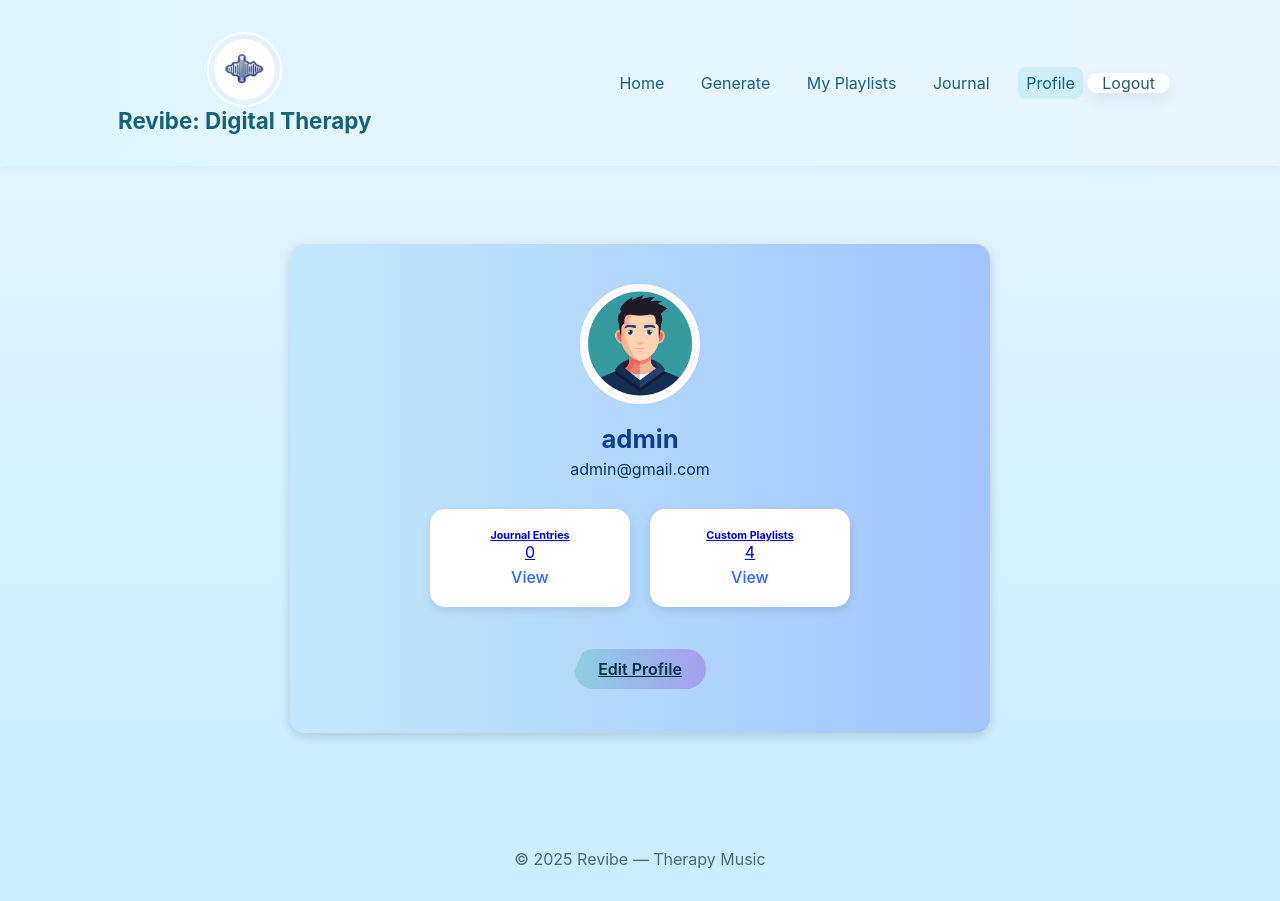
After one commit to avantikakamble26105-gif/revibe_project, a Django app: page /profile/ in a window 1280 px wide. The commit adds this page. Run offline with Django 5.2, Linux system fonts and the light colour scheme; a user stored in the database is signed in; data comes from the database, SQL or seed files in the repository; both versions use the stored data as it was after the commit.

Commit message:
Added new files and updates

```diff
--- a/revibe_project_media/revibe_app/forms.py
+++ b/revibe_project_media/revibe_app/forms.py
@@ -2,6 +2,7 @@ from django import forms
 from django.contrib.auth.forms import UserCreationForm
 from django.contrib.auth.models import User
 from .models import ContactMessage
+from .models import Journal
 class SignUpForm(UserCreationForm):
     email = forms.EmailField(required=True)
     class Meta:
@@ -17,3 +18,7 @@ class GeneratePlaylistForm(forms.Form):
     duration = forms.IntegerField(min_value=1, max_value=360, initial=30)
     save = forms.BooleanField(required=False)
     title = forms.CharField(required=False)
+class JournalForm(forms.ModelForm):
+    class Meta:
+        model = Journal
+        fields = ['title', 'content', 'quote', 'listened_to']  # 🆕 Added fields
--- a/revibe_project_media/revibe_app/models.py
+++ b/revibe_project_media/revibe_app/models.py
@@ -32,3 +32,14 @@ class ContactMessage(models.Model):
     created_at = models.DateTimeField(auto_now_add=True)
     def __str__(self):
         return f"Contact from {self.name} <{self.email}>"
+
+class Journal(models.Model):
+    user = models.ForeignKey(User, on_delete=models.CASCADE, related_name='journals')
+    title = models.CharField(max_length=200)
+    content = models.TextField()
+    quote = models.CharField(max_length=255, blank=True, null=True)        # 🆕 Added line
+    listened_to = models.CharField(max_length=255, blank=True, null=True)  # 🆕 Added line
+    created_at = models.DateTimeField(auto_now_add=True)
+
+    def __str__(self):
+        return f"{self.title} by {self.user.username}"
--- a/revibe_project_media/revibe_app/static/revibe_app/css/style.css
+++ b/revibe_project_media/revibe_app/static/revibe_app/css/style.css
@@ -475,3 +475,155 @@ audio {
 .logout-form button:hover {
   text-decoration: underline;
 }
+
+/* Blue gradient background for profile area */
+.profile-container {
+  text-align: center;
+  padding: 40px 20px;
+  background: linear-gradient(to right, #c2e9fb, #a1c4fd);
+  border-radius: 15px;
+  max-width: 700px;
+  margin: 40px auto;
+  box-shadow: 0 4px 12px rgba(0, 0, 0, 0.15);
+}
+/* Profile image */
+.profile-img {
+  width: 120px;
+  height: 120px;
+  border-radius: 50%;
+  object-fit: cover;
+  margin-bottom: 15px;
+  border: 4px solid white;
+}
+
+/* Username and Email */
+.username {
+  font-weight: 700;
+  font-size: 1.6rem;
+  margin-bottom: 5px;
+  color: #0b3d91;
+}
+
+.email {
+  color: #003366;
+  font-size: 1rem;
+  margin-bottom: 30px;
+}
+
+/* Stats section layout */
+.stats-container {
+  display: flex;
+  justify-content: center;
+  align-items: stretch;
+  gap: 25px;
+  flex-wrap: wrap;
+  margin-bottom: 30px;
+}
+
+.stat-card {
+  background: white;
+  border-radius: 12px;
+  padding: 20px 25px;
+  min-width: 180px;
+  box-shadow: 0 3px 8px rgba(0,0,0,0.1);
+  transition: transform 0.2s ease;
+}
+
+.stat-card:hover {
+  transform: translateY(-4px);
+}
+
+.stat-card h6 {
+  font-size: 1rem;
+  color: #0b3d91;
+  margin-bottom: 10px;
+  font-weight: 600;
+}
+
+.stat-card p {
+  font-size: 1.2rem;
+  color: #222;
+  margin: 0;
+}
+
+/* Edit profile button with blue gradient */
+.edit-btn {
+  background: linear-gradient(to right, #8ec5fc, #e0c3fc);
+  color: #0b3d91 !important;
+  border: none;
+  border-radius: 25px;
+  padding: 10px 30px;
+  font-weight: 600;
+  text-decoration: none;
+  transition: 0.3s ease;
+}
+
+.edit-btn:hover {
+  background: linear-gradient(to right, #a1c4fd, #c2e9fb);
+  color: #003366 !important;
+}
+.stats-container {
+    display: flex;
+    justify-content: center;
+    align-items: stretch;
+    gap: 20px;
+    flex-wrap: wrap;
+    margin-top: 20px;
+}
+
+.stat-box {
+    background: #ffffff;
+    padding: 20px;
+    border-radius: 15px;
+    box-shadow: 0 4px 10px rgba(0, 0, 0, 0.1);
+    text-align: center;
+    width: 200px;
+    transition: transform 0.2s;
+}
+
+.stat-box:hover {
+    transform: translateY(-5px);
+}
+
+.view-link {
+    display: inline-block;
+    color: #2e68ff;
+    margin-top: 5px;
+    font-weight: 500;
+}
+.journal-card {
+    background: #ffffff;
+    border-radius: 12px;
+    box-shadow: 0 4px 10px rgba(0, 0, 0, 0.1);
+    text-align: center;
+    transition: transform 0.2s ease, box-shadow 0.2s ease;
+    font-size: 14px;
+    width: 65%;
+    margin: 20px auto; /* centers the cards and adds spacing */
+    padding: 20px;
+}
+
+.journal-card:hover {
+    transform: translateY(-4px);
+    box-shadow: 0 6px 16px rgba(0, 0, 0, 0.15);
+}
+
+.journal-title {
+    color: #0077aa;
+    font-weight: 600;
+    font-size: 16px;
+    margin-bottom: 10px;
+}
+
+.journal-content {
+    color: #333;
+    font-size: 14px;
+    line-height: 1.6;
+    margin-bottom: 10px;
+}
+
+.journal-date {
+    color: #777;
+    font-size: 13px;
+    margin: 0;
+}
--- a/revibe_project_media/revibe_app/templates/revibe_app/base.html
+++ b/revibe_project_media/revibe_app/templates/revibe_app/base.html
@@ -17,10 +17,10 @@
       <nav class="nav">
         <a class="{% if request.path == '/' %}active{% endif %}" href="{% url 'index' %}">Home</a>
         <a class="{% if request.path == '/generate/' %}active{% endif %}" href="{% url 'generate' %}">Generate</a>
-        <a class="{% if request.path == '/about/' %}active{% endif %}" href="{% url 'about' %}">About</a>
-        <a class="{% if request.path == '/contact/' %}active{% endif %}" href="{% url 'contact' %}">Contact</a>
        {% if user.is_authenticated %}
   <a class="{% if request.path == '/myplaylist/' %}active{% endif %}" href="{% url 'myplaylist' %}">My Playlists</a>
+  <a class="{% if request.path == '/journal/' %}active{% endif %}" href="{% url 'journal' %}">Journal</a>
+  <a class="{% if request.path == '/profile/' %}active{% endif %}" href="{% url 'profile' %}">Profile</a>
 <form action="{% url 'logout' %}" method="post" class="logout-form">
   {% csrf_token %}
   <button type="submit">Logout</button>
--- /dev/null
+++ b/revibe_project_media/revibe_app/templates/revibe_app/profile.html
@@ -0,0 +1,31 @@
+{% extends 'revibe_app/base.html' %}
+{% load static %}
+
+{% block content %}
+<div class="profile-container">
+
+    <div class="profile-header">
+        {% if user.gender == 'female' %}
+            <img src="{% static 'revibe_app/image/female.png' %}" alt="Female" class="profile-img">
+        {% else %}
+            <img src="{% static 'revibe_app/image/male.png' %}" alt="Male" class="profile-img">
+        {% endif %}
+        <h3 class="username">{{ user.username }}</h3>
+        <p class="email">{{ user.email }}</p>
+    </div>
+
+<div class="stats-container mt-4">
+    <a href="{% url 'users_journals' %}" class="stat-box">
+        <h6>Journal Entries</h6>
+        <p>{{ journals|length }}</p>
+        <span class="view-link">View</span>
+    </a>
+    <a href="{% url 'myplaylist' %}" class="stat-box">
+        <h6>Custom Playlists</h6>
+        <p>{{ playlists|length }}</p>
+        <span class="view-link">View</span>
+    </a>
+</div>
+   <a href="{% url 'edit_profile' %}" class="btn btn-gradient">Edit Profile</a>
+</div>
+{% endblock %}
--- a/revibe_project_media/revibe_app/urls.py
+++ b/revibe_project_media/revibe_app/urls.py
@@ -2,8 +2,6 @@ from django.urls import path
 from . import views
 urlpatterns = [
     path('', views.index, name='index'),
-    path('about/', views.about, name='about'),
-    path('contact/', views.contact_view, name='contact'),
     path('generate/', views.generate, name='generate'),
     path('login/', views.login_view, name='login'),
     path('signup/', views.signup_view, name='signup'),
@@ -13,4 +11,11 @@ urlpatterns = [
     path('playlist/<int:pk>/', views.playlist_detail, name='playlist_detail'),
     path('playlist/<int:pk>/edit/', views.playlist_edit, name='playlist_edit'),
     path('playlist/<int:pk>/delete/', views.playlist_delete, name='playlist_delete'),
+    path('journal/', views.journal_view, name='journal'),
+    path('profile/', views.profile_view, name='profile'),
+    path('myjournals/', views.users_journals, name='users_journals'),
+    path('journal/<int:pk>/edit/', views.journal_edit, name='journal_edit'),
+    path('journal/<int:pk>/delete/', views.journal_delete, name='journal_delete'),
+    path('journal/<int:pk>/', views.journal_detail, name='journal_detail'),
+    path('edit-profile/', views.edit_profile, name='edit_profile'),
 ]
--- a/revibe_project_media/revibe_app/views.py
+++ b/revibe_project_media/revibe_app/views.py
@@ -3,8 +3,8 @@ from django.contrib import messages
 from django.contrib.auth import  login, logout
 from django.contrib.auth.decorators import login_required
 from django.contrib.auth.forms import AuthenticationForm
-from .forms import SignUpForm, ContactForm, GeneratePlaylistForm
-from .models import Playlist, Song
+from .forms import SignUpForm, GeneratePlaylistForm, JournalForm
+from .models import Playlist, Song, Journal
 import random
 import os
 from django.conf import settings
@@ -12,20 +12,6 @@ STATIC_AUDIO = ['sample1.mp3','sample2.mp3','sample3.mp3']
 def index(request):
     featured = Playlist.objects.all().order_by('id')[:4]
     return render(request, 'revibe_app/index.html', {'featured': featured})
-def about(request):
-    return render(request, 'revibe_app/about.html')
-def contact_view(request):
-    if request.method == 'POST':
-        form = ContactForm(request.POST)
-        if form.is_valid():
-            form.save()
-            messages.success(request, 'Message sent — thank you!')
-            return redirect('contact')
-        else:
-            messages.error(request, 'Please correct the form.')
-    else:
-        form = ContactForm()
-    return render(request, 'revibe_app/contact.html', {'form': form})
 def login_view(request):
     if request.method == 'POST':
         form = AuthenticationForm(request, data=request.POST)
@@ -156,3 +142,80 @@ def playlist_delete(request, pk):
         messages.success(request, 'Playlist deleted.')
         return redirect('myplaylist')
     return render(request, 'revibe_app/playlist_confirm_delete.html', {'p': p})
+@login_required
+def journal_view(request):
+    if request.method == 'POST':
+        form = JournalForm(request.POST)
+        if form.is_valid():
+            journal = form.save(commit=False)
+            journal.user = request.user
+            journal.save()
+            messages.success(request, 'Your journal entry has been saved.')
+            return redirect('journal')
+    else:
+        form = JournalForm()
+
+    journals = Journal.objects.filter(user=request.user).order_by('-created_at')
+    return render(request, 'revibe_app/journal.html', {'form': form, 'journals': journals})
+@login_required
+def profile_view(request):
+    playlists = Playlist.objects.filter(created_by=request.user)
+    journals = Journal.objects.filter(user=request.user)
+    return render(request, 'revibe_app/profile.html', {
+        'user': request.user,
+        'playlists': playlists,
+        'journals': journals
+    })
+@login_required
+def users_journals(request):
+    journals = Journal.objects.filter(user=request.user).order_by('-created_at')
+    return render(request, 'revibe_app/users_journals.html', {'journals': journals})
+
+@login_required
+def journal_edit(request, pk):
+    journal = get_object_or_404(Journal, pk=pk, user=request.user)
+    if request.method == 'POST':
+        form = JournalForm(request.POST, instance=journal)
+        if form.is_valid():
+            form.save()
+            messages.success(request, 'Journal updated successfully!')
+            return redirect('users_journals')
+    else:
+        form = JournalForm(instance=journal)
+    return render(request, 'revibe_app/journal_edit.html', {'form': form})
+
+
+@login_required
+def journal_delete(request, pk):
+    journal = get_object_or_404(Journal, pk=pk, user=request.user)
+    if request.method == 'POST':
+        journal.delete()
+        messages.success(request, 'Journal deleted successfully!')
+        return redirect('users_journals')
+    return render(request, 'revibe_app/journal_confirm_delete.html', {'journal': journal})
+
+@login_required
+def journal_detail(request, pk):
+    journal = get_object_or_404(Journal, pk=pk, user=request.user)
+    return render(request, 'revibe_app/journal_detail.html', {'journal': journal})
+
+from django.contrib.auth.decorators import login_required
+from django.contrib import messages
+from django.shortcuts import render, redirect
+
+@login_required
+def edit_profile(request):
+    user = request.user
+
+    if request.method == 'POST':
+        username = request.POST.get('username')
+        email = request.POST.get('email')
+
+        if username and email:
+            user.username = username
+            user.email = email
+            user.save()
+            messages.success(request, "Profile updated successfully!")
+            return redirect('profile')
+
+    return render(request, 'revibe_app/edit_profile.html', {'user': user})
```
Also changed, not shown: revibe_project_media/revibe_app/templates/revibe_app/edit_profile.html (added, +27 -0 lines), revibe_project_media/revibe_app/templates/revibe_app/journal.html (added, +44 -0 lines), revibe_project_media/revibe_app/templates/revibe_app/journal_confirm_delete.html (added, +12 -0 lines), revibe_project_media/revibe_app/templates/revibe_app/journal_detail.html (added, +29 -0 lines), revibe_project_media/revibe_app/templates/revibe_app/journal_edit.html (added, +31 -0 lines), revibe_project_media/revibe_app/templates/revibe_app/users_journals.html (added, +30 -0 lines), revibe_project_media/db.sqlite3, revibe_project_media/revibe_app/migrations/0003_journal.py (added), revibe_project_media/revibe_app/migrations/0004_journal_listened_to_journal_quote.py (added), revibe_project_media/revibe_app/static/revibe_app/image/female.png (added), revibe_project_media/revibe_app/static/revibe_app/image/male.png (added).
